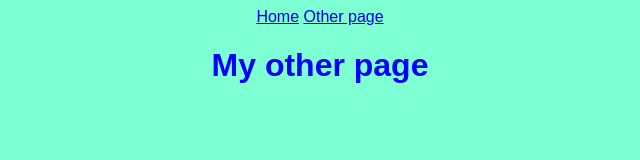
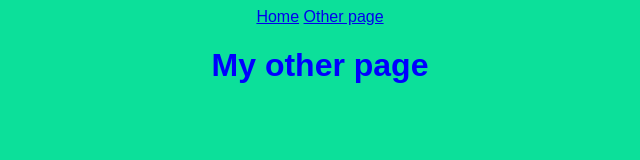
Before and after one commit to Talitha76/Nybegynnerkurs-html-kurs, a website: page page2.html in a window 1280 px wide. Shown: the whole page, without its empty margins (320-960 px from the left). Drawn offline with Linux system fonts and the light colour scheme.

Commit message:
something

```diff
--- a/styles.css
+++ b/styles.css
@@ -1,6 +1,6 @@
 body {
  text-align: center;
  font-family: Arial, Helvetica, sans-serif;
-background-color: aquamarine;
+background-color: rgb(12, 224, 154);
 color: blue;
 }
```
Also changed, not shown: index.html (+1 -1 lines).
